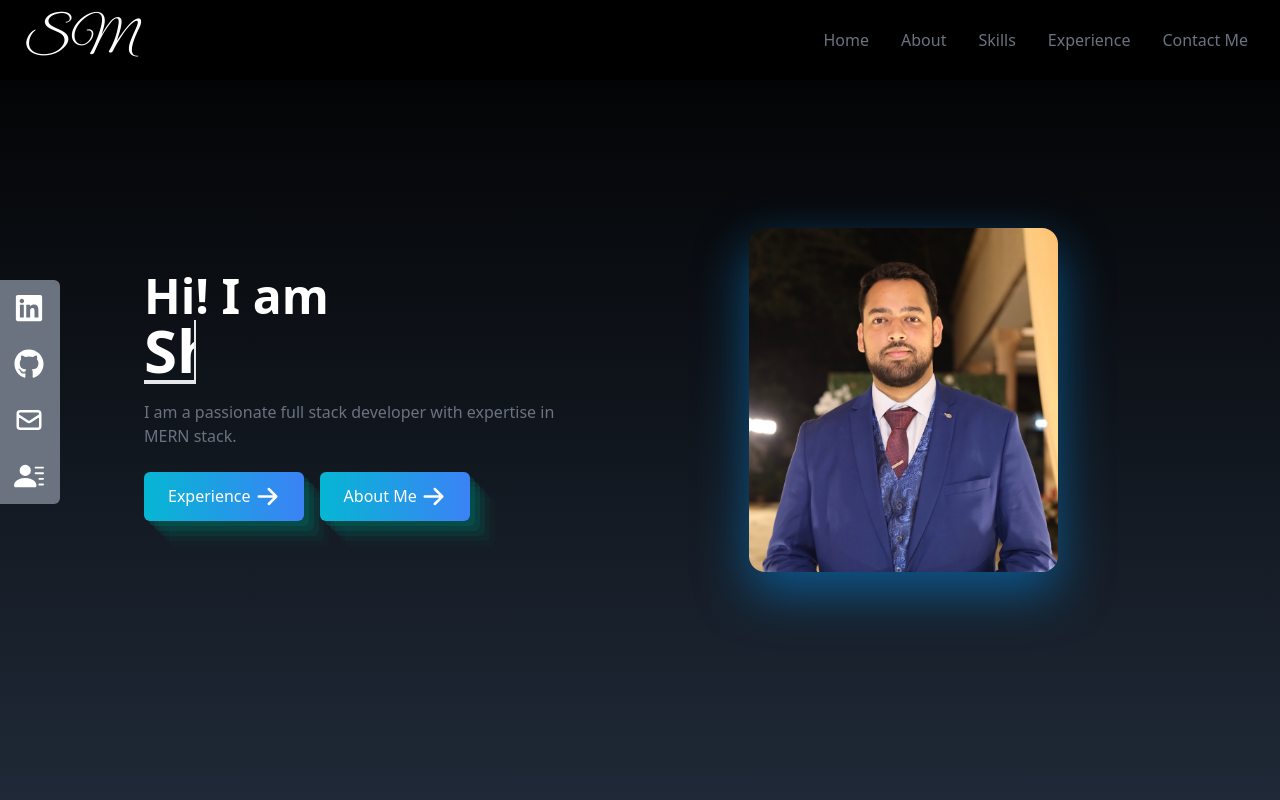
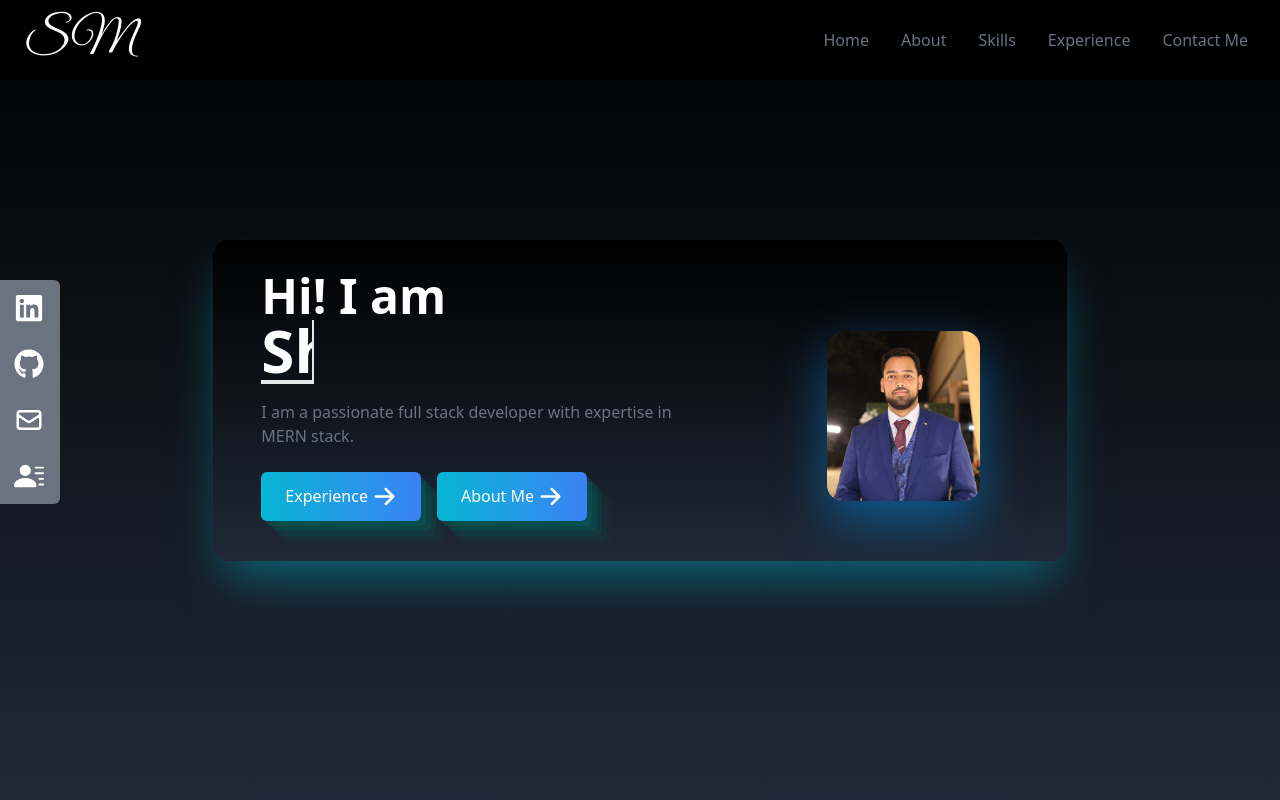
Before and after one commit to shubhammathur45/shubhamPortfolio, a React (Vite) app: page / in a window 1280 px wide. Shown: the top 800 px of the page. Built offline with nearby package versions, Linux system fonts and the light colour scheme.

Commit message:
Improving landing section

```diff
--- a/src/components/Home.jsx
+++ b/src/components/Home.jsx
@@ -6,34 +6,54 @@ const Home = () => {
     return (
         <div
         name="home"
-            className="h-screen w-full bg-gradient-to-b from-black to-gray-800">
+        className="h-screen w-full bg-gradient-to-b from-black to-gray-800 flex items-center justify-center">
+        {/* Card Container - Applies only for medium screens and above */}
+        <div className="w-full md:w-2/3 bg-gradient-to-b from-black to-gray-800 md:rounded-2xl md:shadow-2xl md:shadow-cyan-500/50 md:p-8">
           <div className="max-w-screen-lg mx-auto flex flex-col items-center justify-center h-full px-4 md:flex-row text-white">
             <div className="flex flex-col justify-center h-full">
               <h2 className="text-4xl sm:text-5xl font-bold text-white">Hi! I am</h2>
-                    <h2 className="text-4xl sm:text-6xl font-bold text-white font-mono overflow-hidden whitespace-nowrap border-b-4 animate-underline duration-1000 border-r-2">Shubham Mathur
+              <h2 className="text-4xl sm:text-6xl font-bold text-white font-mono overflow-hidden whitespace-nowrap border-b-4 animate-underline duration-1000 border-r-2">
+                Shubham Mathur
               </h2>
               <p className="text-gray-500 py-4 max-w-md">
                 I am a passionate full stack developer with expertise in MERN stack.
               </p>
-                    <div className="flex gap-4"> {/* Added gap between buttons */}
-                        <Link to='experience' smooth duration={500} className="group text-white w-fit px-6 py-3 my-2 flex items-center rounded-md bg-gradient-to-r from-cyan-500 to-blue-500 cursor-pointer shadow-[5px_5px_rgba(0,_98,_90,_0.4),_10px_10px_rgba(0,_98,_90,_0.3),_15px_15px_rgba(0,_98,_90,_0.2),_20px_20px_rgba(0,_98,_90,_0.1),_25px_25px_rgba(0,_98,_90,_0.05)]">
+              <div className="flex gap-4 justify-start">
+                {/* Experience Button */}
+                <Link
+                  to="experience"
+                  smooth
+                  duration={500}
+                  className="group text-white w-fit px-6 py-3 my-2 flex items-center rounded-md bg-gradient-to-r from-cyan-500 to-blue-500 cursor-pointer shadow-[5px_5px_rgba(0,_98,_90,_0.4),_10px_10px_rgba(0,_98,_90,_0.3),_15px_15px_rgba(0,_98,_90,_0.2),_20px_20px_rgba(0,_98,_90,_0.1),_25px_25px_rgba(0,_98,_90,_0.05)]"
+                >
                   Experience
                   <span className="group-hover:rotate-90 duration-300">
-                                <HiArrowRight size={25} className='ml-1' />
+                    <HiArrowRight size={25} className="ml-1" />
                   </span>
                 </Link>
-                        <Link to='about' smooth duration={500} className="group text-white w-fit px-6 py-3 my-2 flex items-center rounded-md bg-gradient-to-r from-cyan-500 to-blue-500 cursor-pointer shadow-[5px_5px_rgba(0,_98,_90,_0.4),_10px_10px_rgba(0,_98,_90,_0.3),_15px_15px_rgba(0,_98,_90,_0.2),_20px_20px_rgba(0,_98,_90,_0.1),_25px_25px_rgba(0,_98,_90,_0.05)]">
+                {/* About Me Button */}
+                <Link
+                  to="about"
+                  smooth
+                  duration={500}
+                  className="group text-white w-fit px-6 py-3 my-2 flex items-center rounded-md bg-gradient-to-r from-cyan-500 to-blue-500 cursor-pointer shadow-[5px_5px_rgba(0,_98,_90,_0.4),_10px_10px_rgba(0,_98,_90,_0.3),_15px_15px_rgba(0,_98,_90,_0.2),_20px_20px_rgba(0,_98,_90,_0.1),_25px_25px_rgba(0,_98,_90,_0.05)]"
+                >
                   About Me
                   <span className="group-hover:rotate-90 duration-300">
-                                <HiArrowRight size={25} className='ml-1' />
+                    <HiArrowRight size={25} className="ml-1" />
                   </span>
-
                 </Link>
               </div>
             </div>
 
-                <div>
-                    <img src={HeroImage} alt="my profile" className="rounded-2xl mx-auto md:w-2/3 shadow-[0_20px_50px_rgba(8,_112,_184,_0.7)]"></img>
+            {/* Profile Image */}
+            <div className='pt-16 md:pt-8'>
+              <img
+                src={HeroImage}
+                alt="my profile"
+                className="rounded-2xl mx-auto md:w-2/3 shadow-[0_20px_50px_rgba(8,_112,_184,_0.7)]"
+              />
+            </div>
           </div>
         </div>
       </div>
```
Lines whose indentation alone changed are shown as unchanged.
